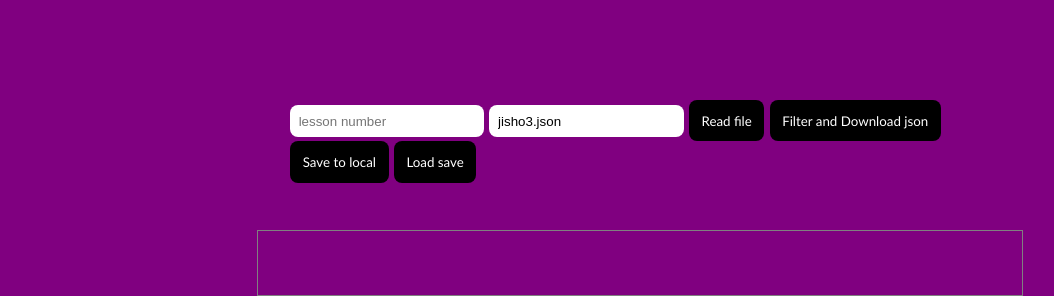
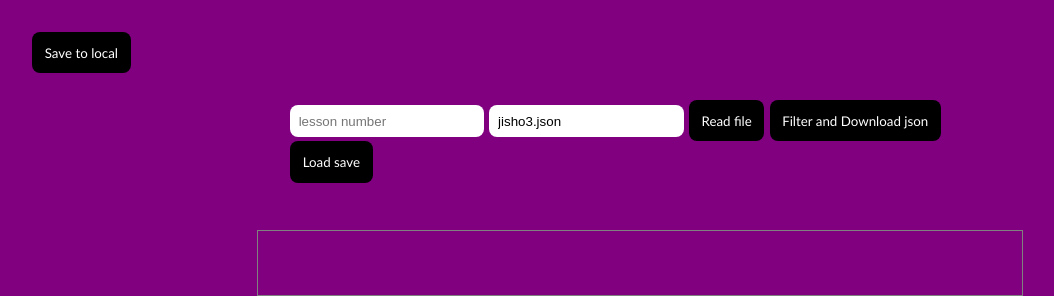
Before and after one commit to Aviralvikram/jisho_converter, a plain HTML site: page index.html in a window 1280 px wide. Shown: the whole page, without its empty margins (0-1054 px from the left). Drawn offline with Linux system fonts and the light colour scheme.

Commit message:
Add files via upload

```diff
--- a/index.html
+++ b/index.html
@@ -93,6 +93,12 @@
         .kanji-container>li {
             display: grid;
             grid-template-columns: repeat(auto-fit, minmax(400px, 1fr));
+        }
+
+        .saveLocal {
+            position: fixed;
+            top: 2rem;
+            left: 2rem;
         }
     </style>
 </head>
```
